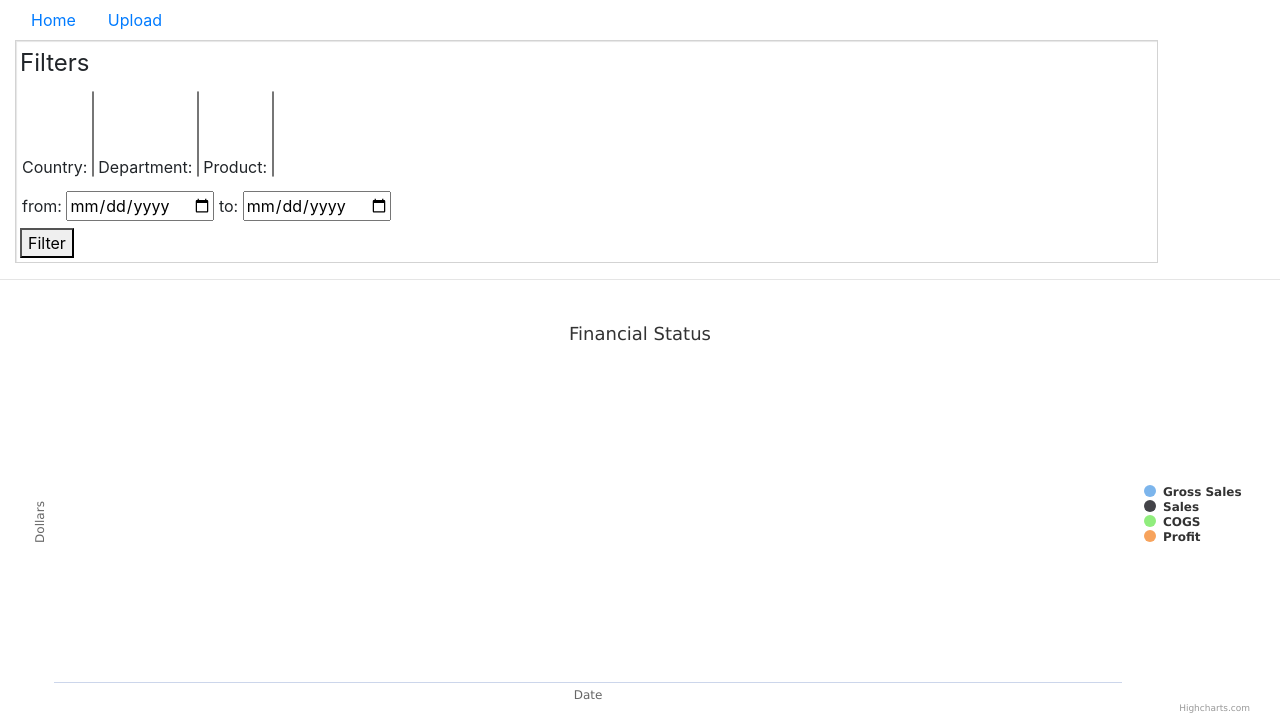
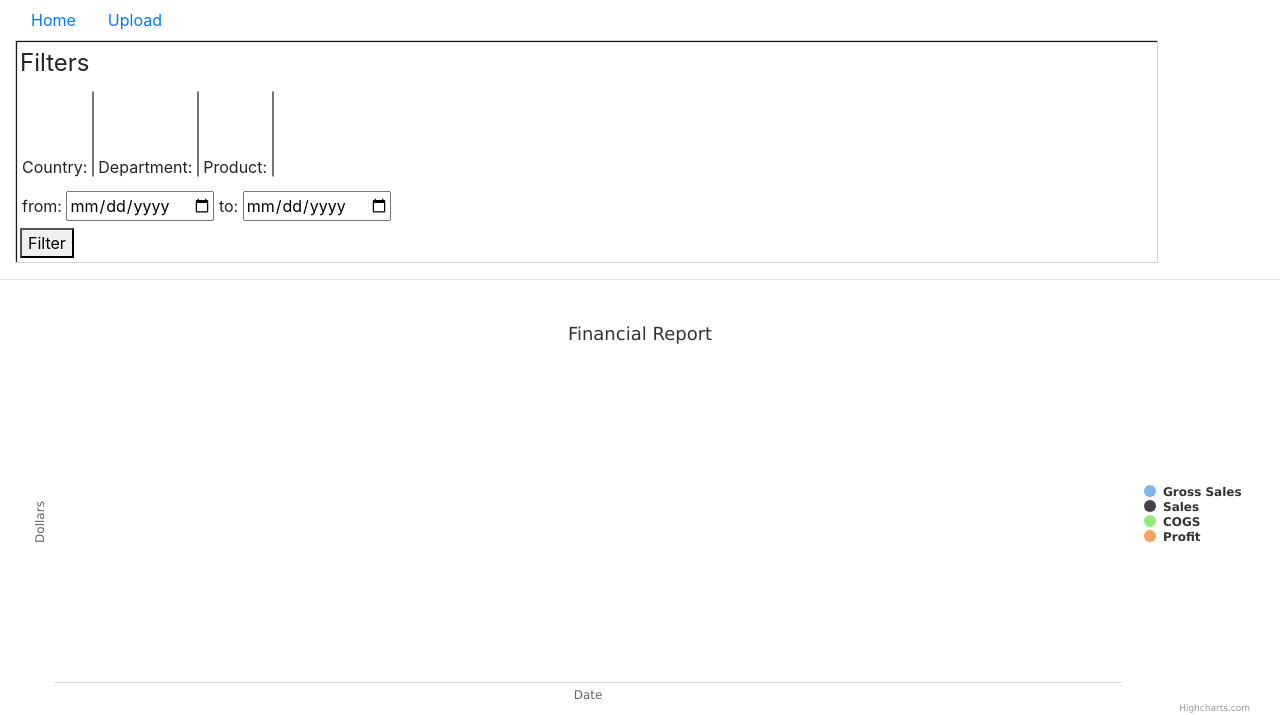
Before and after one commit to shemogumbe/laughing-pancake, a Flask app: page / in a window 1280 px wide. Shown: the top 715 px of the page. Run offline with Flask 2, Linux system fonts and the light colour scheme; data that the repository does not hold is empty; some libraries are stand-ins or nearby versions.

Commit message:
more cleanup

```diff
--- a/templates/home.jinja2
+++ b/templates/home.jinja2
@@ -25,7 +25,7 @@
         .filter-padding {
             padding: 4px;
             border: 1px solid lightgray;
-            box-shadow: inset 1px 1px 1px rgba(0, 0, 0, .1)
+            box-shadow: inset 1px 1px 1px #000000
         }
 
         .padding-20 {
@@ -171,7 +171,7 @@
             },
 
             title: {
-                text: 'Financial Status'
+                text: 'Financial Report'
             },
 
             xAxis: {
```
